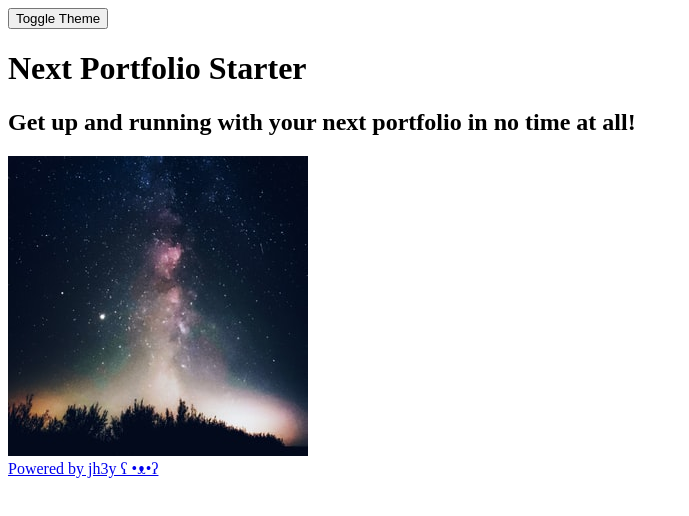
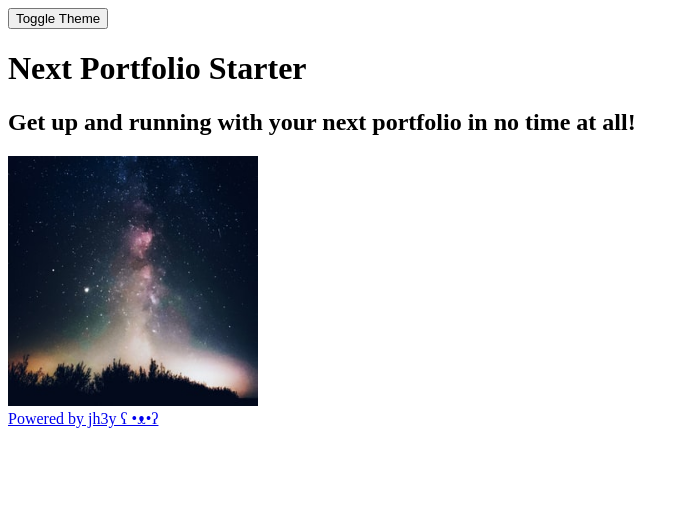
Before and after one commit to jh3y/next-portfolio-starter, a Next.js app: page / in a window 1280 px wide. Shown: the top 516 px of the page, without its empty margins (0-689 px from the left). Built offline with nearby package versions, Linux system fonts and the light colour scheme.

Commit message:
feat: image optimisation working with 100s bar SEO in Lighthouse

```diff
--- a/components/image/index.js
+++ b/components/image/index.js
@@ -4,16 +4,19 @@ import CONFIG from '../../n3xt.config'
  * A component that relies on build time asset optimisation.
  * You can generate your images based on a built HTML.
  */
-const Image = ({ src, alt, width, sizes, ...otherProps }) => {
+const Image = ({ src, alt, height, width, sizes, className }) => {
   return (
-    <picture {...otherProps} data-widths={width} data-sizes={sizes}>
+    <picture data-sizes={sizes} className={`block ${className}`}>
       {/* Generated based on types */}
       {process.env.NEXT_PUBLIC_DEV !== 'true' && (
         <Fragment>
           {CONFIG.images.types.length &&
             CONFIG.images.types.map((type) => {
               let SRC_STRING = []
-              for (const size of width) SRC_STRING.push(`/enhanced${src.substring(0, src.lastIndexOf('.'))}_${size}.${type} ${size}w`)
+              for (const size of sizes) {
+                const DIMENSION = parseInt(size.replace(/\([^)]*\)\s?/gm, ''), 10)
+                SRC_STRING.push(`/enhanced${src.substring(0, src.lastIndexOf('.'))}_${DIMENSION}.${type} ${DIMENSION}w`)
+              }
               return (
                 <source
                   type={`image/${type}`}
@@ -27,9 +30,11 @@ const Image = ({ src, alt, width, sizes, ...otherProps }) => {
       <img
         src={src}
         alt={alt}
+        className="h-full w-full object-cover"
         loading="lazy"
         decoding="async"
-        // {...(process.env.NEXT_PUBLIC_DEV !== 'true' && { width: width[0] })}
+        width={width}
+        height={height}
       />
     </picture>
   )
--- a/package.json
+++ b/package.json
@@ -5,7 +5,7 @@
   "license": "MIT",
   "scripts": {
     "dev": "npx netlify-cms-proxy-server & next dev & node admin/config-watcher.js",
-    "build": "cp admin/config.yml public/config.yml && next build && next export && node transforms/transform.js",
+    "build": "NODE_ENV=production cp admin/config.yml public/config.yml && next build && next export && node transforms/transform.js",
     "start": "next start",
     "lint": "eslint ./",
     "lint-fix": "eslint ./ --fix"
--- a/pages/_document.js
+++ b/pages/_document.js
@@ -7,7 +7,9 @@ class MyDocument extends Document {
         {/**
           TODO:: Insert common things here.
         */}
-        <Head />
+        <Head>
+          <meta name="description" content="A Portfolio accelerator built with Next.js, Storybook, Tailwind, and Netlify CMS" />
+        </Head>
         <body>
           <Main />
           <NextScript />
--- a/pages/index.js
+++ b/pages/index.js
@@ -13,7 +13,14 @@ export default function Home() {
       <main className="prose lg:prose-xl mx-auto">
         <h1>Next Portfolio Starter</h1>
         <h2>Get up and running with your next portfolio in no time at all!</h2>
-        <Image src="/images/galaxy_vbrntm.jpg" alt="Stars at night" width={[100, 250]} sizes={['(max-width: 400px) 100px', '250px']} />
+        <Image
+          className="w-24 h-24"
+          src="/images/galaxy_vbrntm.jpg"
+          alt="Stars at night"
+          width={250}
+          height={250}
+          sizes={['(max-width: 400px) 100px', '250px']}
+        />
       </main>
     </Layout>
   )
```
Also changed, not shown: transforms/img-optimisation.js (+4 -3 lines).
